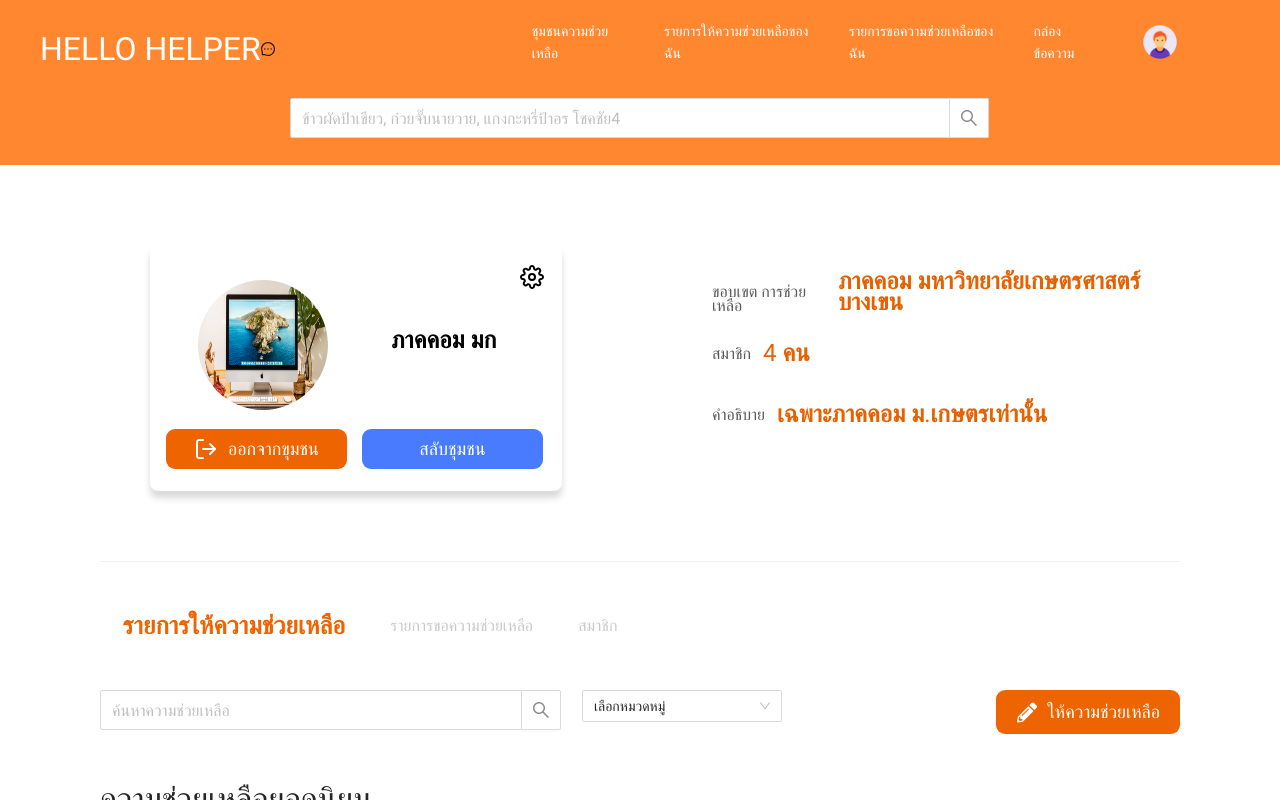
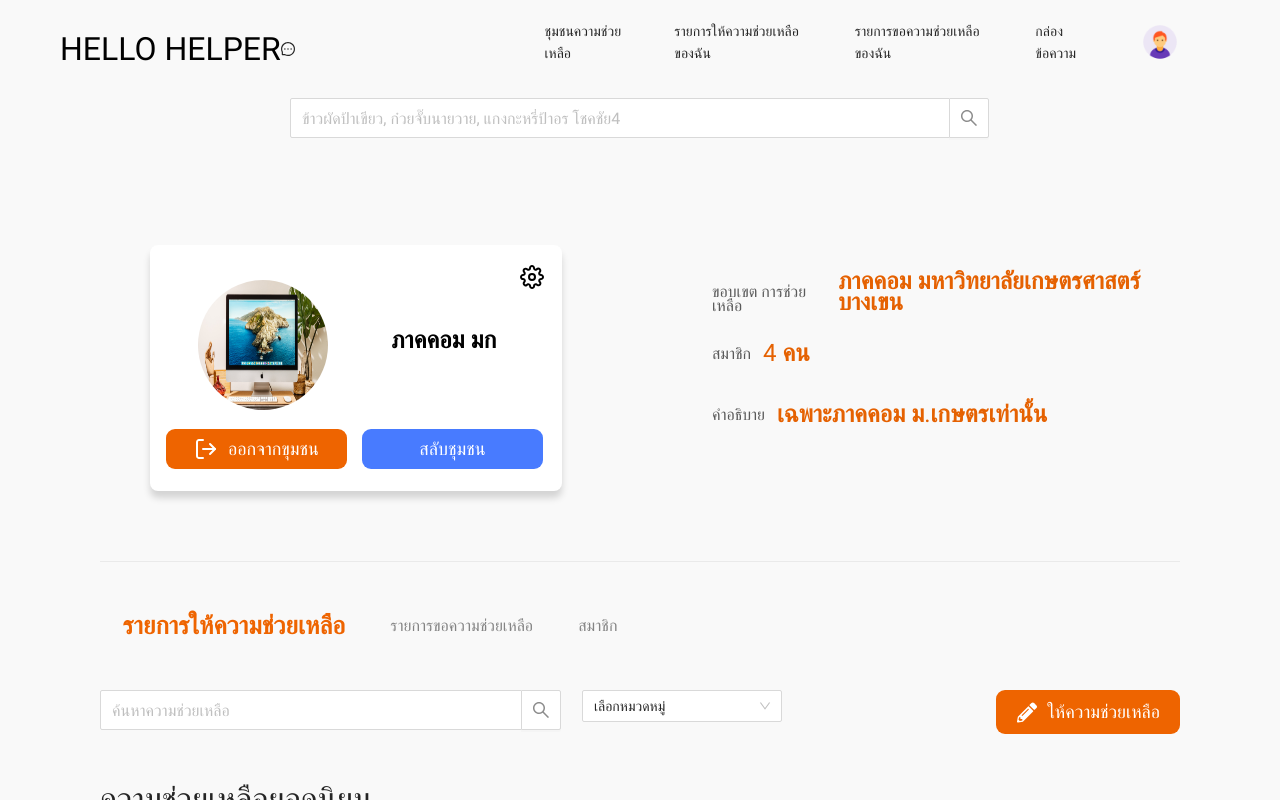
Before and after one commit to nnaboon/HelloHelper_Frontend, a React (Create React App) app: page /community/1 in a window 1280 px wide. Built offline with nearby package versions, Linux system fonts and the light colour scheme.

Commit message:
fix: change style color

```diff
--- a/src/App.js
+++ b/src/App.js
@@ -28,7 +28,7 @@ function App() {
         width: 100%;
         height: 100vh;
         overflow-y: scroll;
-
+        background: #f9f9f9;
         ${mediaQueryMobile} {
           overflow-y: hidden;
         }
--- a/src/components/Card/PopularRequestCard.tsx
+++ b/src/components/Card/PopularRequestCard.tsx
@@ -44,7 +44,7 @@ const RequestHelperCardContainer = styled.div`
 `;
 
 const CardContainer = styled.div`
-  min-width: 430px;
+  min-width: 400px;
   height: 370px;
   width: 95%;
   background: #ffffff;
--- a/src/components/Card/SuggestedRequestCard.tsx
+++ b/src/components/Card/SuggestedRequestCard.tsx
@@ -21,7 +21,6 @@ import { USER_DATA } from 'data/user';
 
 const RequestHelperCardContainer = styled.div`
   display: flex;
-  margin-bottom: 40px;
   margin-top: 30px;
   position: relative;
 
--- a/src/components/Info/ProvideInfoContent.tsx
+++ b/src/components/Info/ProvideInfoContent.tsx
@@ -102,7 +102,7 @@ const ProvideDetail = styled.div`
 const ProvideTitle = styled.div`
   font-size: 14px;
   line-height: 26px;
-  color: #cacaca;
+  color: #848484;
   min-width: 90px;
   max-width: 150px;
 
--- a/src/components/Info/RequestInfoContent.tsx
+++ b/src/components/Info/RequestInfoContent.tsx
@@ -129,7 +129,7 @@ const RequestDetail = styled.div`
 const RequestTitle = styled.div`
   font-size: 14px;
   line-height: 26px;
-  color: #cacaca;
+  color: #848484;
   min-width: 90px;
   max-width: 150px;
 
--- a/src/components/Menu/MenuButton.tsx
+++ b/src/components/Menu/MenuButton.tsx
@@ -27,7 +27,7 @@ export const MenuButton = ({
     <MenuButtonSection
       onClick={onClick}
       css={css`
-        color: ${isActive ? '#EE6400' : '#CACACA'};
+        color: ${isActive ? '#EE6400' : '#848484'};
         font-size: ${isActive ? '25px' : '16px'};
         font-weight: ${isActive ? '700' : '500'};
 
--- a/src/components/Navbar/Navbar.tsx
+++ b/src/components/Navbar/Navbar.tsx
@@ -23,7 +23,7 @@ const NavbarSection = styled.div`
   top: 0;
   display: flex;
   flex-direction: column;
-  background: #ff8730;
+  background: #f9f9f9;
   z-index: 99;
 
   ${mediaQuerySmallTablet} {
@@ -46,7 +46,8 @@ const NavbarList = styled.ul`
     display: inline;
     margin: 0 20px;
     cursor: pointer;
-    color: #ffff;
+    color: #eeeee;
+    font-size: 14px;
   }
 
   ${mediaQueryMobile} {
@@ -135,7 +136,7 @@ export const Navbar = () => {
           <div
             style={{
               width: '400px',
-              marginLeft: '40px',
+              marginLeft: '60px',
               display: 'flex',
               cursor: 'pointer'
             }}
@@ -145,7 +146,7 @@ export const Navbar = () => {
               });
             }}
           >
-            <div style={{ color: 'white', fontSize: '32px', fontWeight: 700 }}>
+            <div style={{ color: 'black', fontSize: '32px', fontWeight: 700 }}>
               HELLO HELPER
             </div>{' '}
             <MessageOutlined />
--- a/src/components/Sidebar/Sidebar.tsx
+++ b/src/components/Sidebar/Sidebar.tsx
@@ -31,8 +31,6 @@ const SidebarItem = styled.div<{ isActive: boolean }>`
   border-radius: 20px;
   font-weight: ${(props) => (props.isActive ? 700 : 500)};
   color: ${(props) => (props.isActive ? '#EE6400' : 'black')};
-  background: ${(props) =>
-    props.isActive ? 'rgba(255, 116, 0, 0.23)' : 'transparent'};
 `;
 
 const SidebarLink = styled.div`
```
